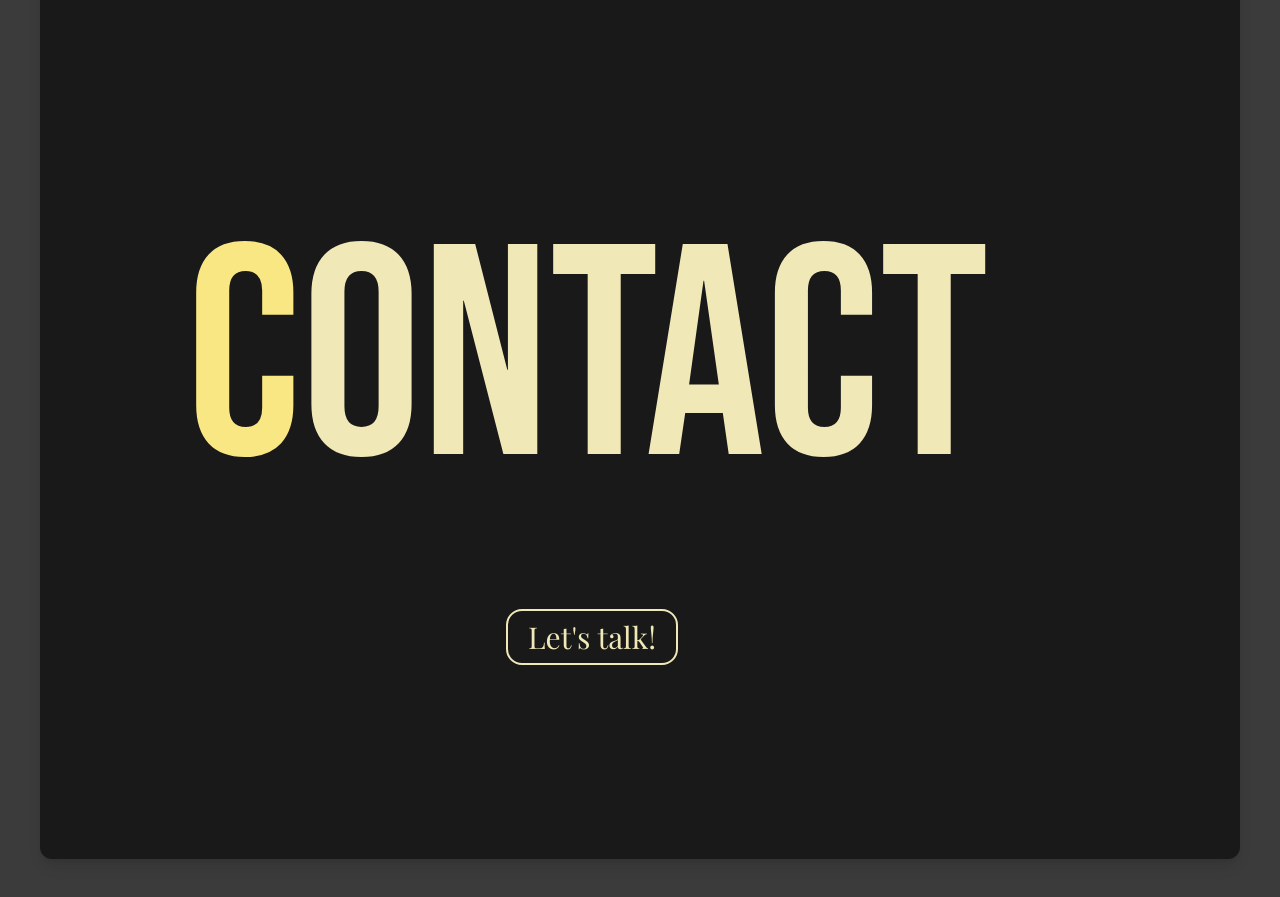
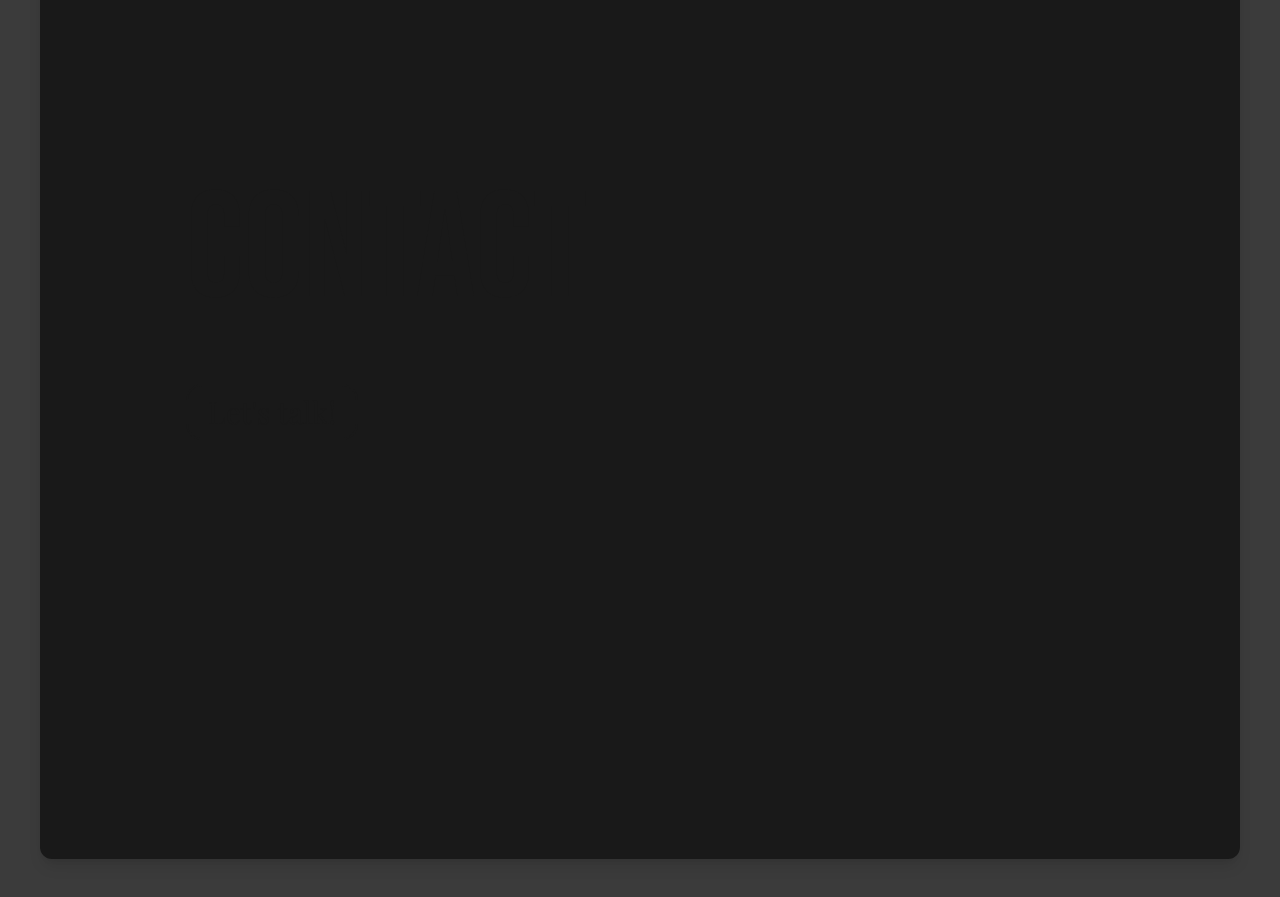
Before and after one commit to jorboare/portfolio2024, a React (Vite) app: page / in a window 1280 px wide. Shown: the part 7040-7937 px from the top of the page. Built offline with nearby package versions, Linux system fonts and the light colour scheme; a web font is replaced by a local one.

Commit message:
Some styling.

```diff
--- a/src/App.tsx
+++ b/src/App.tsx
@@ -8,6 +8,7 @@
 import Projects from "./components/projectsComp/Projects";
 function App() {
   const [aboutReached, setAboutReached] = useState(false);
+  const [projectsReached, setprojectsReached] = useState(false);
   const observer = new IntersectionObserver((entries) => {
     entries.forEach((entry) => {
       if (entry.isIntersecting) {
@@ -22,6 +23,14 @@
     const checkPosition = () => {
       const aboutEl = document.getElementById("about");
       if (aboutEl) setAboutReached(aboutEl?.getBoundingClientRect().top <= 0);
+      const projects = document.getElementById("projects");
+      if (projects) {
+        setprojectsReached(
+          projects?.getBoundingClientRect().top +
+            projects?.getBoundingClientRect().height / 2 <=
+            0,
+        );
+      }
     };
     window.addEventListener("scroll", checkPosition);
     const hiddenElements = document.querySelectorAll(".hiddenEl");
@@ -36,10 +45,10 @@
           aboutReached
             ? "mx-0 sm:my-0 md:my-10"
             : "sm:mx-0 sm:my-0 sm:px-[25px] md:m-10 md:px-[50px]"
-        } bg-background pt-10 shadow-lg transition-all duration-1000 sm:rounded-none md:rounded-xl`}
+        } ${projectsReached ? "bg-primary" : "bg-background"} bg-background pt-10 shadow-lg transition-all duration-1000 sm:rounded-none md:rounded-xl`}
       >
         <Hero></Hero>
-        <Navbar reached={aboutReached}></Navbar>
+        <Navbar reached={aboutReached} whiteBg={projectsReached}></Navbar>
         <About reached={aboutReached}></About>
         <Experience></Experience>
         <Projects></Projects>
--- a/src/components/contact/Contact.tsx
+++ b/src/components/contact/Contact.tsx
@@ -8,13 +8,13 @@
 
   return (
     <div id="contact" className="section h-[100svh] w-full pt-20">
-      <h1 className="font-accent text-primary sm:pl-10 sm:text-[100px] md:pl-24 md:text-[200px] lg:text-[300px]">
-        <span className="text-secondary">C</span>ontact
+      <h1 className="font-accent text-background sm:pl-10 sm:text-[100px] md:pl-24 md:text-[150px]">
+        Contact
       </h1>
-      <div className="flex justify-center">
+      <div className="flex justify-start">
         <button
           onClick={handleMailTo}
-          className=" mb-10 mr-24 mt-5 rounded-2xl border-2 border-primary px-5 py-2 font-primary text-3xl text-primary hover:bg-primary hover:text-secondaryBg"
+          className=" mb-10 ml-24 mt-5 rounded-2xl border-2 border-background px-5 py-2 font-primary text-3xl text-background hover:bg-background hover:text-primary"
         >
           Let's talk!
         </button>
--- a/src/layout/navbar/Navbar.tsx
+++ b/src/layout/navbar/Navbar.tsx
@@ -5,6 +5,7 @@
 
 interface props {
   reached: boolean;
+  whiteBg: boolean;
 }
 
 const Navbar: React.FC<props> = (props) => {
@@ -14,10 +15,15 @@
   const [posY, setPosY] = useState(0);
   const navBarRef = useRef(null);
   const [currentSection, setCurrentSection] = useState("hero");
+  const [whiteBg, setWhiteBg] = useState(props.whiteBg);
 
   useEffect(() => {
     setIsSticky(props.reached);
   }, [props.reached]);
+
+  useEffect(() => {
+    setWhiteBg(props.whiteBg);
+  }, [props.whiteBg]);
 
   useEffect(() => {
     const heroEl = document
@@ -80,7 +86,9 @@
             <div className="absolute left-1/2 top-1/2 h-[2px] w-6 -translate-x-1/2 -translate-y-1/2 cursor-pointer  bg-primary before:absolute before:-top-[5px] before:h-[2px] before:w-6 before:bg-primary after:absolute after:top-[5px] after:h-[2px] after:w-6 after:bg-primary" />
           </div>
         ) : (
-          <ul className="flex justify-center gap-2 text-primary">
+          <ul
+            className={`${whiteBg ? "text-background" : "text-primary"} flex justify-center gap-2 text-primary`}
+          >
             <li className="relative">
               <Link
                 activeClass="active"
@@ -162,7 +170,9 @@
         <div
           className={`${openMenu ? "h-[50svh] p-5" : "h-0"} fixed left-1/2 top-0 z-[500]  flex w-full -translate-x-1/2 items-center justify-center transition-all bg-custom`}
         >
-          <ul className="flex flex-col items-center justify-center gap-5 text-xl text-primary">
+          <ul
+            className={`${whiteBg ? "text-background" : "text-primary"} flex flex-col items-center justify-center gap-5 font-accent text-xl`}
+          >
             <li className="relative z-[600]">
               <Link
                 activeClass="active"
--- a/src/utils/experienceCard/ExperienceCard.tsx
+++ b/src/utils/experienceCard/ExperienceCard.tsx
@@ -48,7 +48,9 @@
               "line" + index
             }`}
           ></div>
-          <p className="font-accent text-3xl opacity-75">{year}</p>
+          <p className="text-secondAccent font-accent text-3xl opacity-75">
+            {year}
+          </p>
           <h4
             className={`${
               subtitle ? "text-xl opacity-75" : "text-3xl"
```
